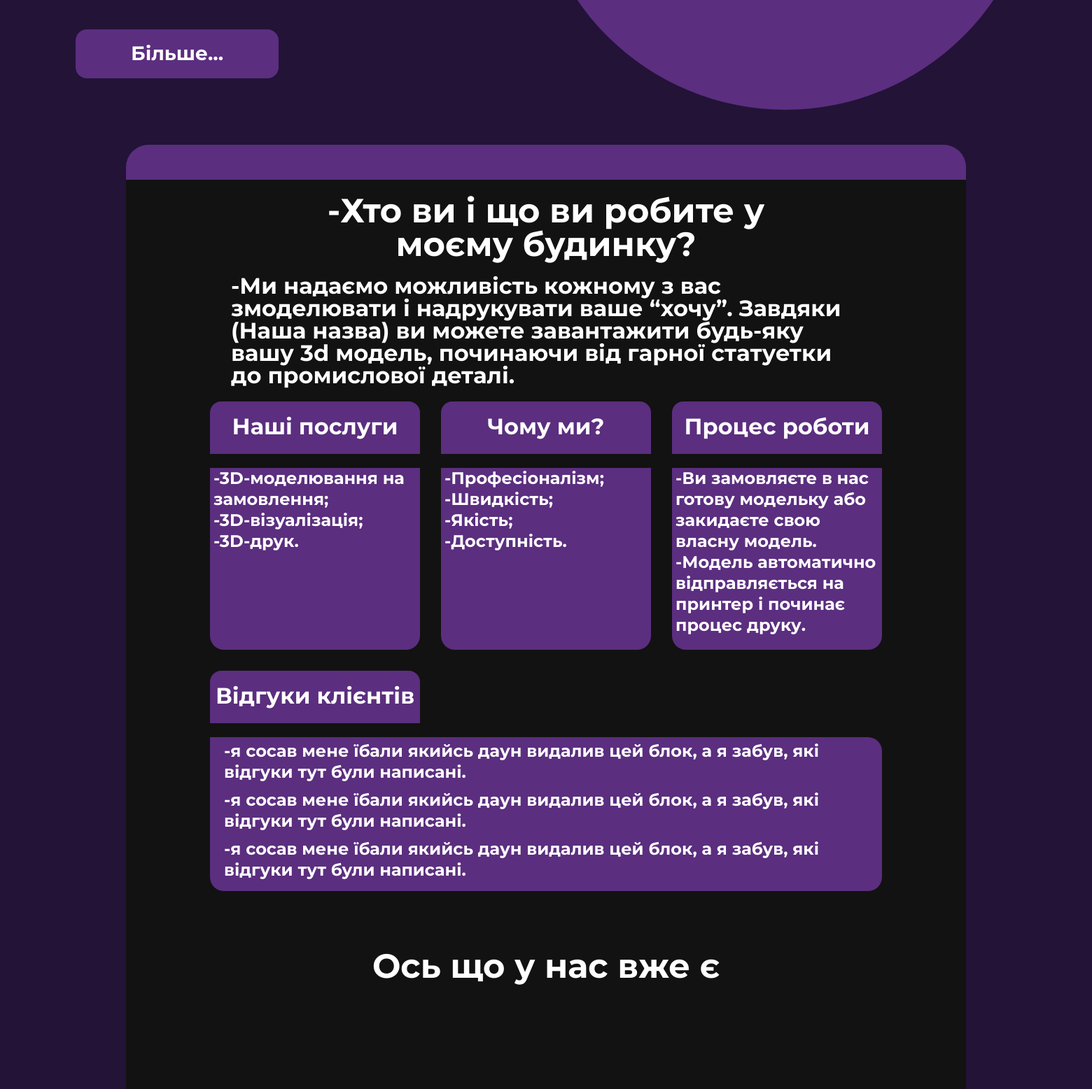
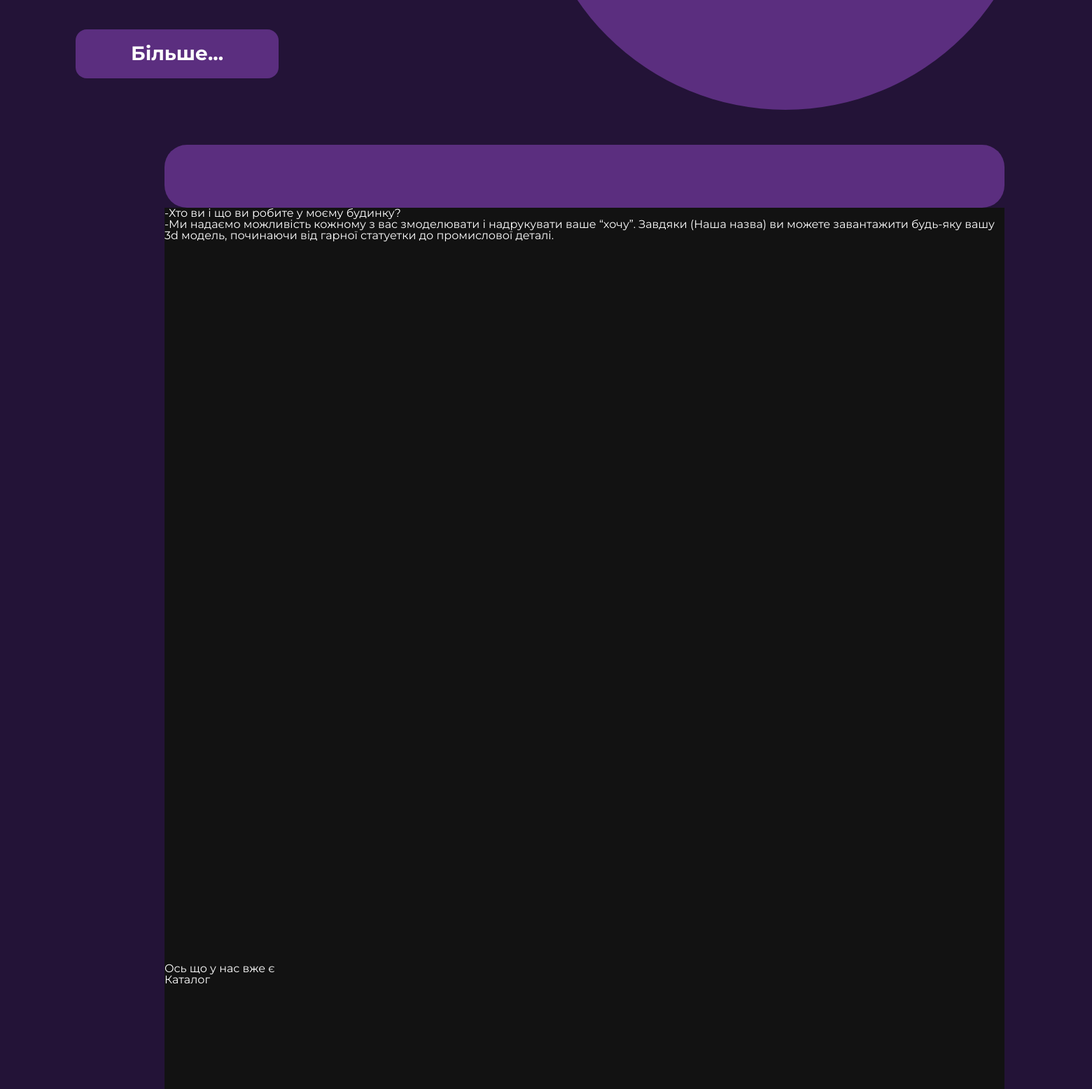
Before and after one commit to LeGenda3107/ProjectDruk, a PHP site: page /pages/index.php in a window 1560 px wide; the page is wider, and only the part inside the window is pictured. Shown: the part 665-2222 px from the top of that part at 70% size. Run offline with PHP 8.4, Linux system fonts and the light colour scheme.

Commit message:
Revert "Merge branch 'main' of https://github.com/LeGenda3107/ProjectDruk"
This reverts commit fe5fa045e9810ffebf2830caeaa80c2e5cfd77e7, reversing
changes made to 35318878b6d90be49a772db918679ecb95f0ab93.

```diff
--- a/Site/css/style.css
+++ b/Site/css/style.css
@@ -17,11 +17,13 @@
 	align-items: center;
 }
 html {
+	overflow-x: hidden;
 	font-family: "Montserrat", sans-serif;
 }
 
 .container {
 	width: 90vw;
+	display: flex;
 }
 
 div.container {
@@ -58,10 +60,15 @@
 p {
 	color: var(--text-color);
 	font-size: 14px;
+	font-weight: bold;
 }
 
 h1 {
 	font-size: 48px;
+	font-weight: 800;
+}
+h2 {
+	font-size: 32px;
 	font-weight: 800;
 }
 h3 {
@@ -311,146 +379,198 @@
 }
 .drugdiller{
 	margin-top: 50px;
+	margin-left: 110px;
 	width: 1200px;
-	height: 50px;
-	border-radius: 32px 32px 0 0;
+	height: 90px;
+	border-radius: 32px;
 	background-color: var(--button-bg-color);
 
 }
 .secondScreen{
 	background-color: var(--main-bg-color);
-	align-items: center;
 }
 .grayBlock{
+	width: 1200px;
+	height: 1080px;
+	margin-left: 110px;
+	background-color: var(--grayBlock-color);
+}
+
+/*Товари*/
+
+.commodityInfo {
+	width: 20vw;
+	height: 100vh;
 	display: flex;
 	flex-direction: column;
-	align-items: center;
-	width: 1200px;
-	height: 1080px;
-	background-color: var(--grayBlock-color);
+	justify-content: center;
+	gap: 50px;
 }
-.title{
-	font-size: 48px;
-	width: 700px;
-	text-align: center;
-	padding: 20px 0;
-	font-weight: bold;
-
-}
-.subtitle{
-	width: 900px;
-	text-align: left;
-	font-size: 32px;
-	font-weight: bold;
-}
-.threeBlocks{
-	width: 960px;
-	height: 360px;
+.commodityInfo  div{
 	display: flex;
 	justify-content: space-between;
 }
-.head{
+.commodityModel {
+	flex: 1;
+	height: 100vh;
+	display: flex;
+	justify-content: center;
 	align-items: center;
-	margin-top: 5px;
-	border-radius: 16px 16px 0 0;
-	background-color: var(--button-bg-color);
-	width: 300px;
-	height: 75px;
-
-}
-.ratingBlock{
-	margin-top: 30px;
-}
-.block{
-	margin-top: 20px;
-	background-color: var(--button-bg-color);
-	width: 300px;
-	height: 260px;
-	border-radius: 0 0 20px 20px;
-
-}
-.rating{
-	margin-top: 20px;
-	width: 960px;
-	height: 220px;
-	background-color: var(--button-bg-color);
-	border-radius: 0 20px 20px 20px;
-}
-.rating p{
-	font-size: 24px;
-	font-weight: bold;
-	line-height:30px;
-	padding: 5px 20px 5px 20px;
-}
-.headTitle{
-	padding: 20px 0;
-	font-size: 32px;
-	font-weight: bold;
-	text-align: center;
-}
-.blockText p{
-	font-size: 24px;
-	font-weight: bold;
-	line-height:30px;
-	padding: 0 5px;
 }
 
-.usb{
-	width: 1770px;
-	height: 520px;
+.paralelegram {
+	position: absolute;
+	width: 50vw;
+	height: 100vh;
+	top: 50;
+	left: 50;
+	transform: scaleX(0.8) skewX(-20deg);
+	background-color: var(--second-color);
 }
-.catalogButton{
-	font-size: 24px;
-	font-weight: bold;
-	width: 250px;
-
-	text-align: center;
+.commodityModel img {
+	z-index: 10;
+	width: auto;
+	max-width: 100%;
+	height: fit-content;
+	max-height: 100%;
+}
+.commodityPrice {
+	width: 20vw;
+	height: 100vh;
+	display: flex;
+	flex-direction: column;
+	justify-content: center;
+	gap: 50px;
+}
+.commodityPrice div {
+	display: flex;
 	align-items: center;
-	background-color: var(--button-bg-color);
-	padding:  20px;
-	border-radius: 20px;
+	gap: 5px;
 }
 
-.leftP{
-	width: 500px;
+.printButton {
+	width: 280px;
+	height: 70px;
+	background-color: var(--second-color);
+	border: none;
+	border-radius: 25px;
+	color: white;
+	font-size: 30px;
+	font-weight: 800;
+	cursor: pointer;
 }
-.rightP{
-	margin-left: 500px;
-	width: 700px;
+
+.sizeButton {
+	background-color: rgba(0, 0, 0, 0);
+	border: none;
+	color: gray;
+	cursor: pointer;
 }
-.infoTitle{
-	font-size: 40px;
-	font-weight: bold;
-	width: 620px;
-	text-align: center;
-	line-height: 40px;
+
+.sizeButton input {
+  display: none;
 }
-.infoText{
-	margin-top: 20px;
-	font-size: 28px;
-	font-weight: bold;
-	width: 620px;
-	line-height: 40px;
 
+.sizeButton label {
+  cursor: pointer;
+  display: flex;
+  padding: 10px;
+  justify-content: center;
+  align-items: center;
+  z-index: 1;
 }
-.megaButton{
-	margin-top: 300px;
 
-	background-color: var(--button-bg-color);
-	width: 510px;
-	font-size: 40px;
-	font-weight: bold;
-	text-align: center;
-	border-radius: 20px;
-	padding:30px 20px;
+.sizeButton label:has(input:checked) {
+  color: var(--accent-color);
 }
-.footer{
-	height: 500px;
+
+.arrow {
+	width: fit-content;
+	height: fit-content;
+	background-color: rgba(0, 0, 0, 0);
+	position: absolute;
+	top: 25px;
+	padding: 0px;
 }
-.socialMedia{
 
-	margin-top: 300px;
-	font-size: 36px;
-	font-weight: bold;
-	text-align: center;
+.commodity {
+	position: relative;
 }
+
+.commodityOrder {
+	position: absolute;
+	transform: translateX(200%);
+	top: 0;
+	right: 0;
+	opacity: 0;
+	display: flex;
+	flex-direction: column;
+	justify-content: center;
+	align-items: center	;
+	gap: 20px;
+	height: 100vh;
+}
+
+
+/* Плавність при відкритті та закритті */
+.commodityInfo,
+.commodityModel,
+.commodityPrice,
+.commodityOrder {
+    transition: transform 0.7s ease-in-out, opacity 0.7s ease-in-out;
+}
+
+/* Відкриття блоку */
+.show-map .commodityInfo {
+    transform: translateX(-200%);
+}
+.show-map .commodityModel {
+    transform: translateX(-50%);
+}
+.show-map .commodityPrice {
+    transform: translateX(-120%);
+}
+.show-map .commodityOrder {
+	transform: translateX(100%);
+	animation: slideIn 0.7s ease-in-out forwards;
+	opacity: 1;
+}
+
+@keyframes slideIn {
+	from { transform: translateX(100%); opacity: 0}
+	to { transform: translateX(0); opacity: 1}
+}
+@keyframes slideOut {
+	from { transform: translateX(0); opacity: 1}
+	to { transform: translateX(100%); opacity: 0}
+}
+
+/* Закриття блоку (повернення) */
+.container:not(.show-map) .commodityInfo,
+.container:not(.show-map) .commodityModel,
+.container:not(.show-map) .commodityPrice {
+    transform: translateX(0);
+}
+.container:not(.show-map) .commodityOrder {
+	animation: slideOut 0.7s ease-in-out forwards;
+}
+select {
+  width: 100%;
+	max-width: 300px;
+	padding: 10px 12px;
+	border-radius: 8px;
+	background-color: var(--second-color);
+	appearance: none;
+	border: none;
+	color: var(--text-color);
+}
+select:focus {
+	outline: none;
+}
+
+.select-wrapper {
+	padding: 20px;
+}
+option {
+	background-color: var(--second-color);
+}
--- a/Site/pages/index.php
+++ b/Site/pages/index.php
@@ -37,55 +37,32 @@
             <div class="subtitle">  -Ми надаємо можливість кожному з вас змоделювати і надрукувати ваше “хочу”. Завдяки (Наша назва) ви можете завантажити будь-яку вашу 3d модель, починаючи від гарної статуетки до промислової деталі.</div>
             <div class="left-sideImage"><img src=""></div>
             <div class="threeBlocks">
-            <div>
                 <div class="head">
-                    <div class="headTitle">Наші послуги</div>
+                    <div class="headTitle"></div>
                 </div>
                 <div class="block">
-                    <div class="blockText">
-                        <p>-3D-моделювання на замовлення;</p>
-                        <p>-3D-візуалізація;</p>
-                        <p>-3D-друк.</p>
-                    </div>
+                    <div class="blockText"></div>
+                </div>
+
+                <div class="head">
+                    <div class="headTitle"></div>
+                </div>
+                <div class="block">
+                    <div class="blockText"></div>
+                </div>
+
+                <div class="head">
+                    <div class="headTitle"></div>
+                </div>
+                <div class="block">
+                    <div class="blockText"></div>
                 </div>
             </div>
-            <div>
-                <div class="head">
-                    <div class="headTitle">Чому ми?</div>
-                </div>
-                <div class="block">
-                    <div class="blockText">
-                        <p>-Професіоналізм;</p>
-                        <p>-Швидкість;</p>
-                        <p>-Якість;</p>
-                        <p>-Доступність.</p>
-                    </div>
-                </div>
-            </div>
-            <div>
-                <div class="head">
-                    <div class="headTitle">Процес роботи</div>
-                </div>
-                <div class="block">
-                    <div class="blockText">
-                        <p>-Ви замовляєте в нас готову модельку або закидаєте свою власну модель.</p>
-                    <p>-Модель автоматично відправляється на принтер і починає процес друку.</p>
-                </div>
-                </div>
-                </div>
-            </div>
-            <dic>
             <div class="ratingBlock">
                 <div class="head">
-
-                    <div class="headTitle">Відгуки клієнтів</div>
+                    <div class="headTitle"></div>
                 </div>
-                <div class="rating">
-                <p>-я сосав мене їбали якийсь даун видалив цей блок, а я забув, які відгуки тут були написані.</p>
-                <p>-я сосав мене їбали якийсь даун видалив цей блок, а я забув, які відгуки тут були написані.</p>
-                <p>-я сосав мене їбали якийсь даун видалив цей блок, а я забув, які відгуки тут були написані.</p>
-                </div>
-            </div>
+                <div class="rating"></div>
             </div>
         </div>
     </div>
@@ -103,24 +80,11 @@
 <section class="moreInfoScreen">
     <div class="container">
         <div class="grayBlock">
-            <div class="left-sideImage"><img src=""></div>
-                <div class="leftP"></div>
-                <div class="rightP">
-                    <div class="infoTitle">Бля ну тут прям хуяка точений остався текста того, але я не знаю що написати</div>
-                    <div class="infoText">bla bla bla
-                        ble ble ble ble ble
-                        blu blu blu blu blu blu blu blu blu blu blu blu
-                        habl blu bli ble ble bla ble blu bla ble ble bli
-                        lingan guli guli guli watcha lin gan gu lin gan gu</div>
-                    <div class="infoText">bla bla bla
-                        ble ble ble ble ble
-                        blu blu blu blu blu blu blu blu blu blu blu blu
-                        habl blu bli ble ble bla ble blu bla ble ble bli
-                        lingan guli guli guli watcha lin gan gu lin gan gu</div>
-
-                </div>
-                <div class="megaButton">Штопаєм ділдака!</div>
-
+    <div class="left-sideImage"><img src=""></div>
+    <div class="infoTitle"></div>
+    <div class="infoText"></div>
+    <div class="infoText"></div>
+    <div class="megaButton">Штопаєм ділдака!</div>
 <div class="right-sideImage"><img src=""></div>
 </div>
 </div>
```
Also changed, not shown: other parts of Site/css/style.css (+87 -26 lines).
